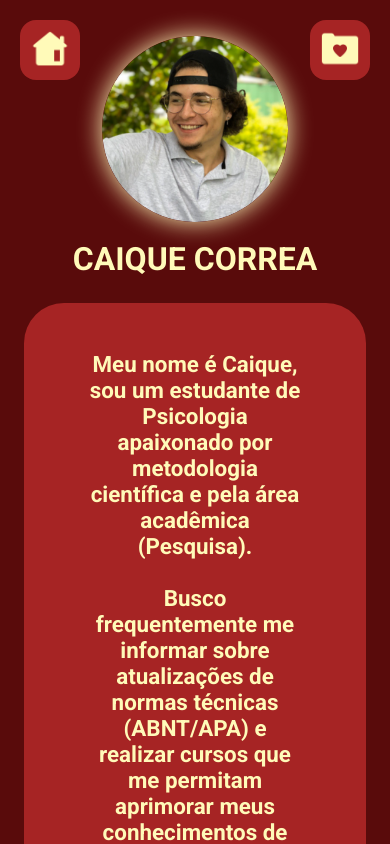
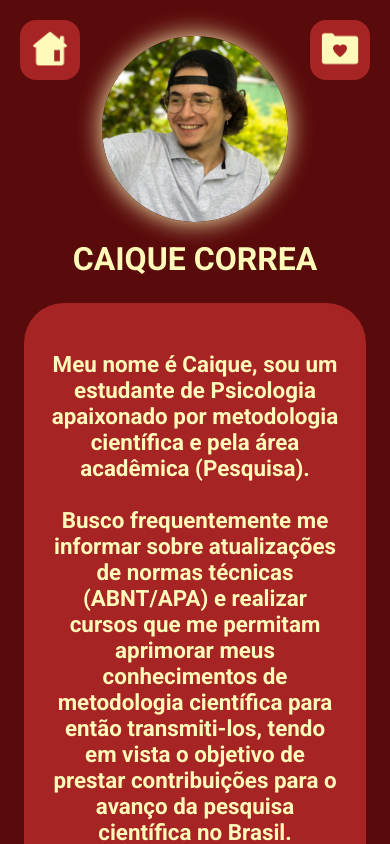
Before and after one commit to JonathanLemes/portfolio-caique-correa, a React (Create React App) app: page /sobre in a window 390 px wide. Shown: the top 844 px of the page. Built offline with nearby package versions, Linux system fonts and the light colour scheme.

Commit message:
style(about): cSS for phones fixed

```diff
--- a/src/pages/About/index.css
+++ b/src/pages/About/index.css
@@ -144,4 +144,8 @@
         right: 20px;
         top: 20px;
     }
+
+    .page-about .content-block .about-block .text {
+        padding: 48px 24px;
+    }
 }
```
